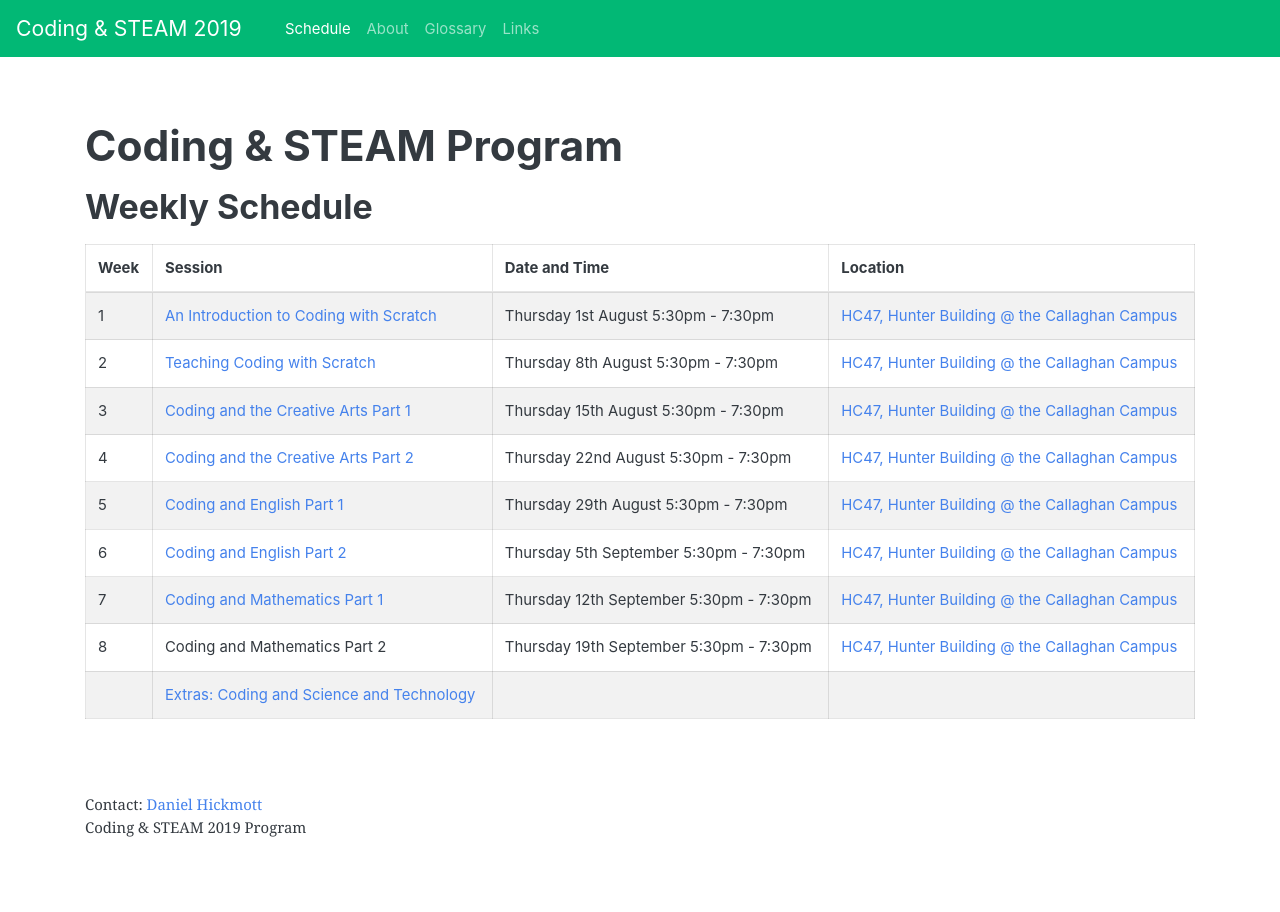
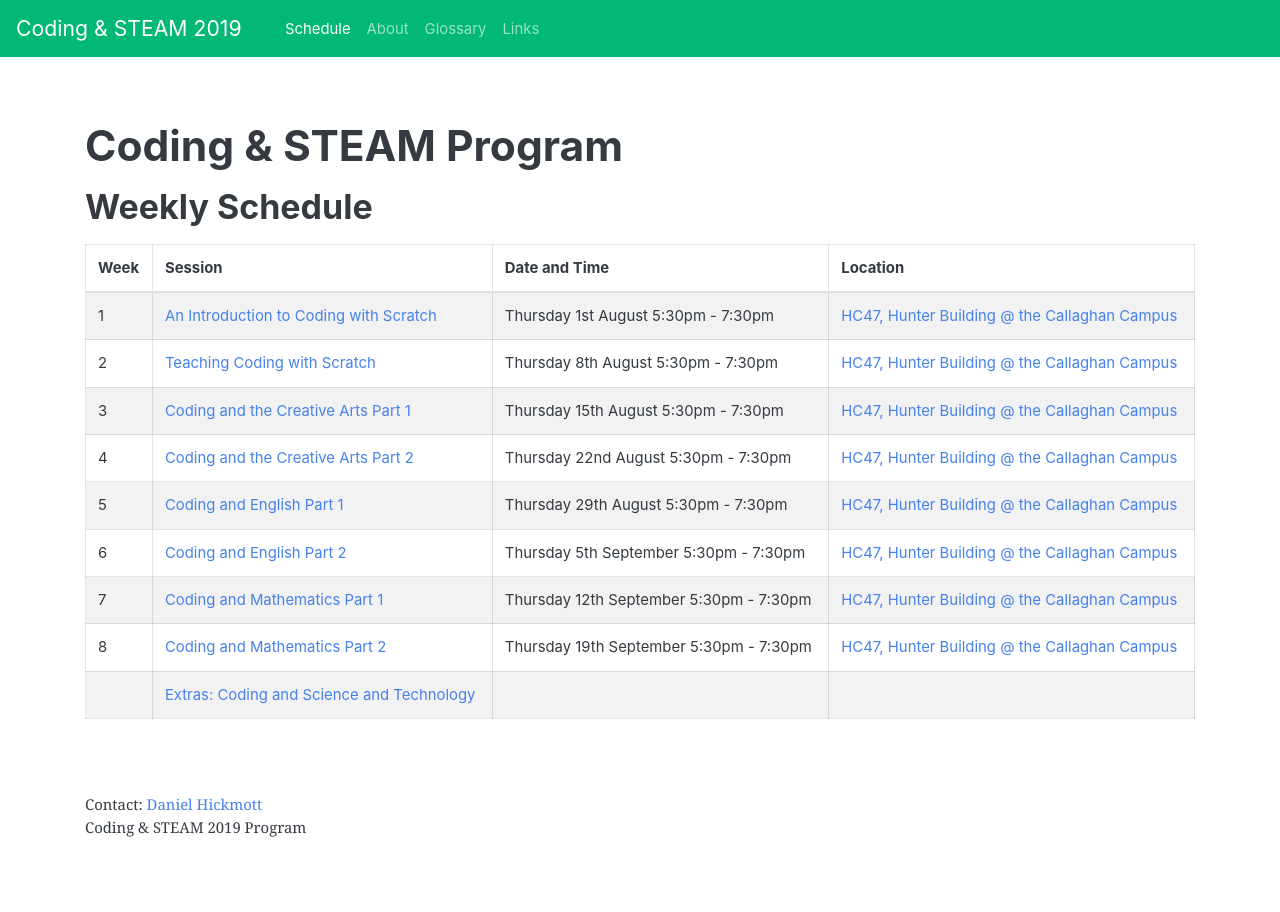
Before and after one commit to cs4s/steam-2019, a Jekyll site: the page built from index.md, in a window 1280 px wide. Built offline with Jekyll 4.4.1, drawn with Linux system fonts in a browser that asks for light colours.

Commit message:
Updates schedule to include link to week 8 page

```diff
--- a/index.md
+++ b/index.md
@@ -7,5 +7,5 @@ title: Coding & STEAM 2019 - Schedule
 
 ## Weekly Schedule
 
-{% capture program_schedule %}{% include_relative schedules/week-7-schedule.md %}{% endcapture %}
+{% capture program_schedule %}{% include_relative schedules/week-8-schedule.md %}{% endcapture %}
 {{ program_schedule | markdownify }}
```
